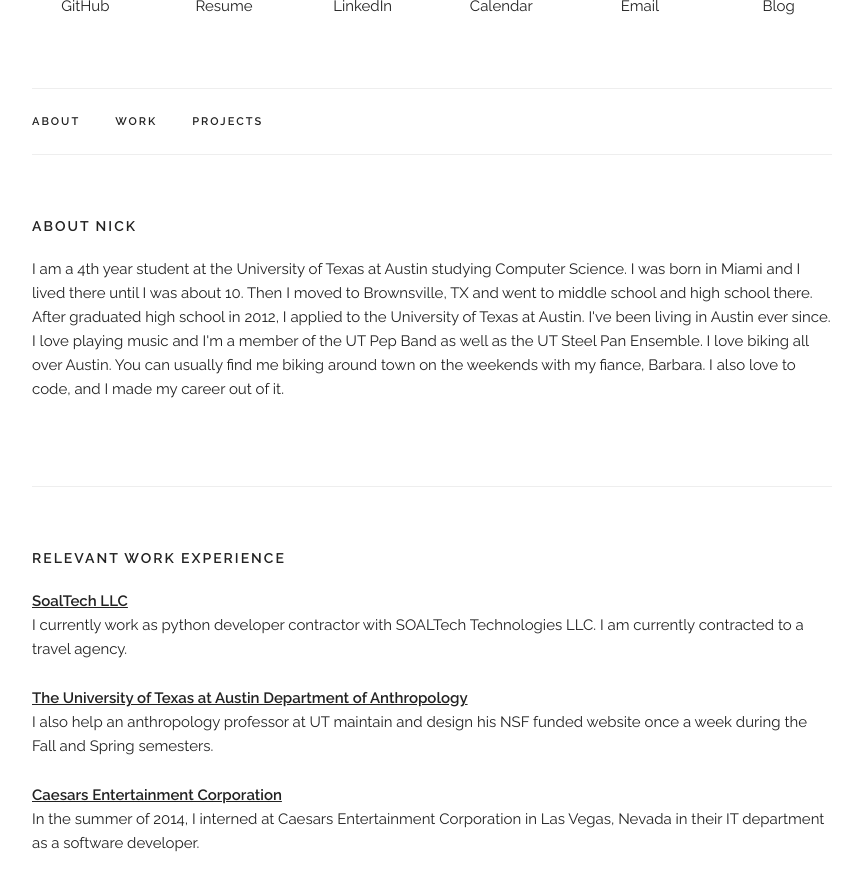
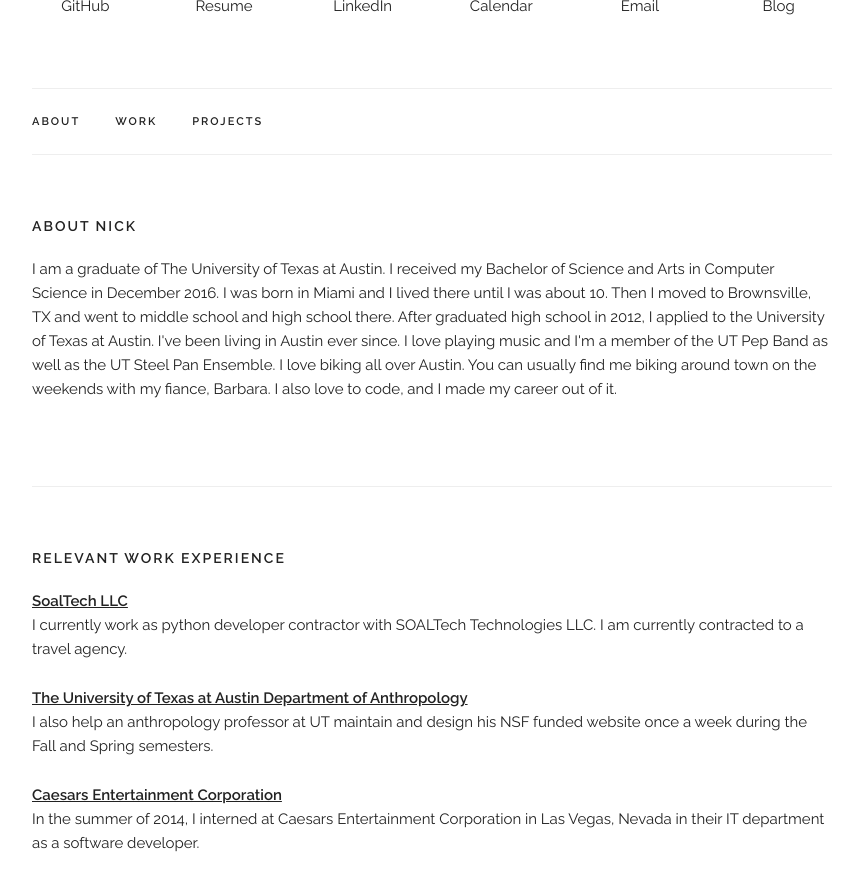
Before and after one commit to PresidentNick/presidentnick.github.io, a Jekyll site: the page index.html, which Jekyll copies as it is, in a window 1280 px wide and 900 px high, scrolled down 613 px. Shown: the top 891 px of the window, without its empty margins (208-1071 px from the left). Built offline with Jekyll 4.4.1, drawn with Linux system fonts in a browser that asks for light colours; nearby versions of some CDN libraries; comment, search, counter and statistics services are not loaded.

Commit message:
Update index.html

```diff
--- a/index.html
+++ b/index.html
@@ -120,7 +120,9 @@ document.write("<a title='Send me an Email' style='color: inherit;' target='_bla
     <!-- About Nick -->
     <div class="docs-section" id="about">
       <h6 class="docs-header">About Nick</h6>
-      <p>I am a 4th year student at the University of Texas at Austin studying Computer Science. I was born in Miami and I lived there
+      <p>I am a graduate of The University of Texas at Austin.
+      I received my Bachelor of Science and Arts in Computer Science in December 2016.
+      I was born in Miami and I lived there
       until I was about 10. Then I moved to Brownsville, TX and went
       to middle school and high school there. After graduated high
       school in 2012, I applied to the University of Texas at Austin.
```
